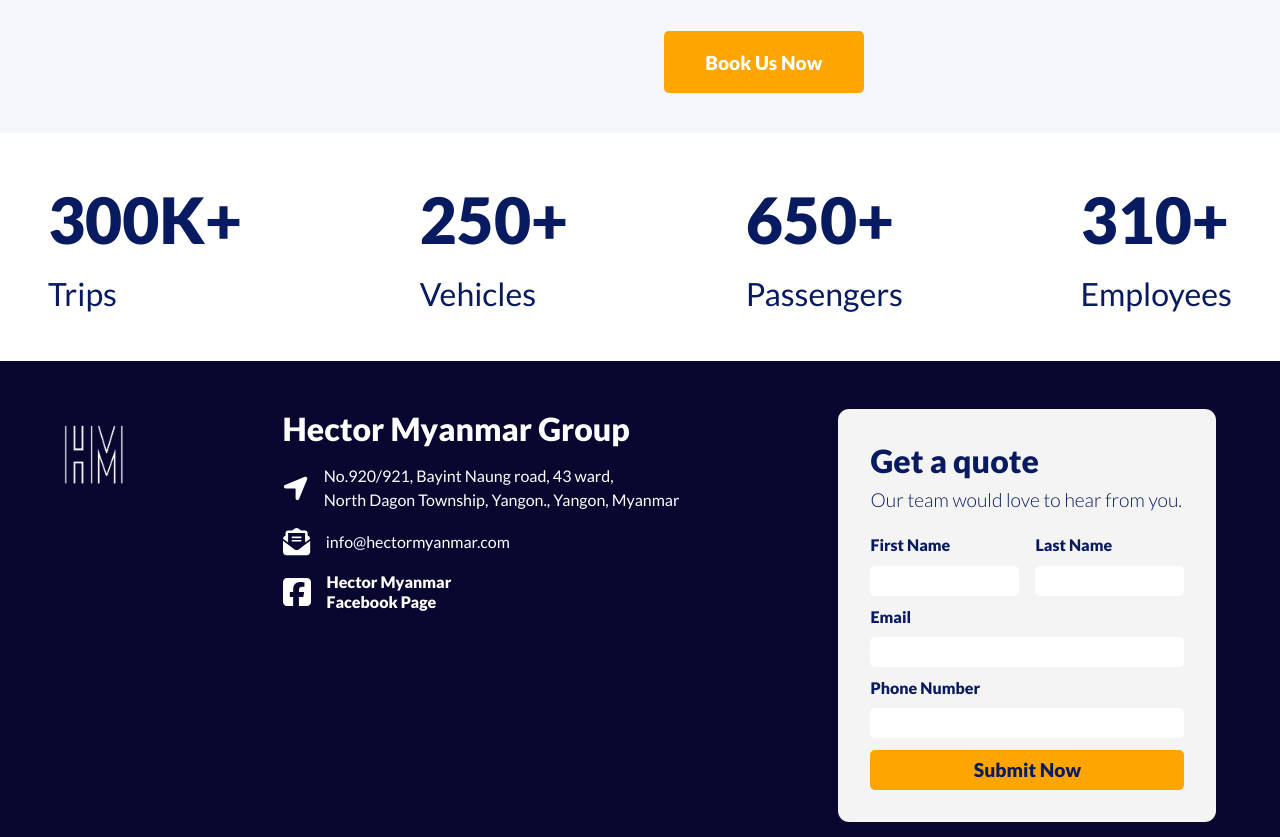
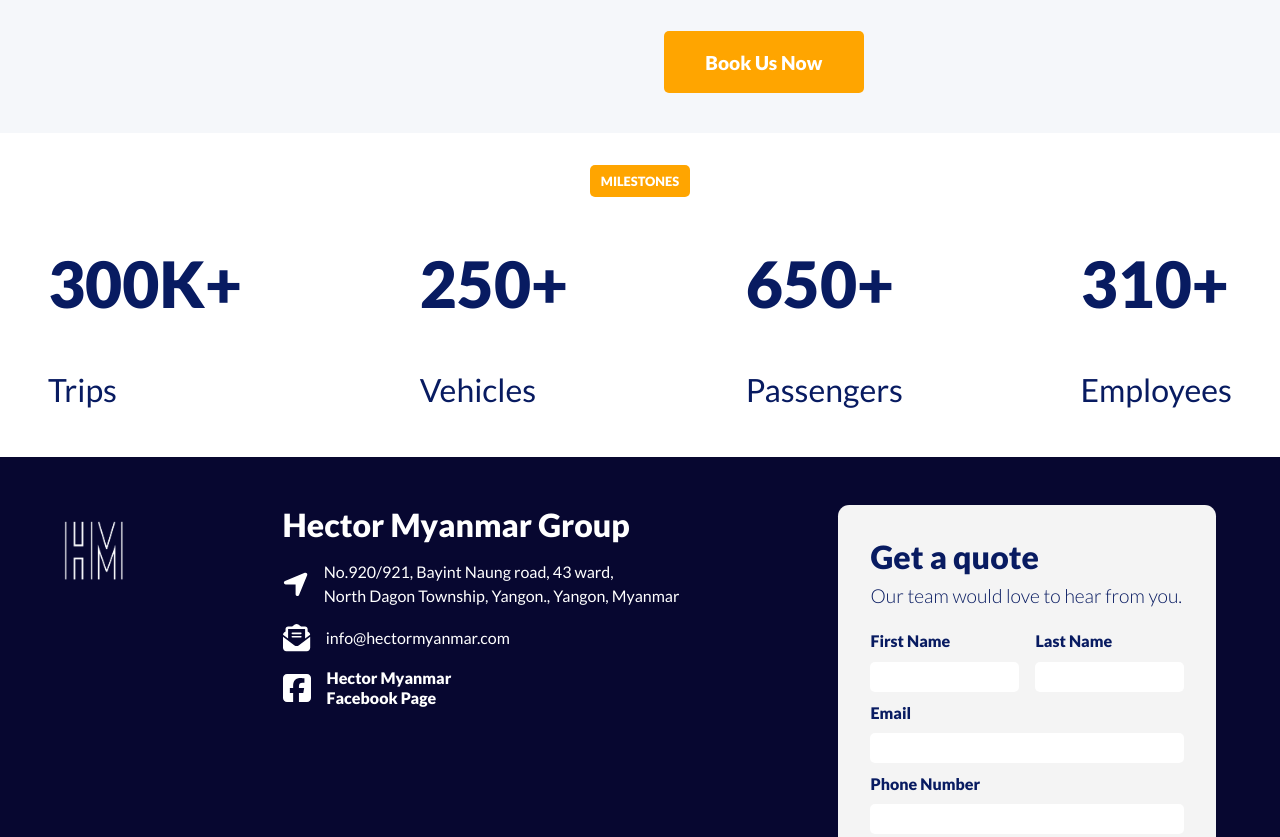
Before and after one commit to PhilipPhyoe/corporateTheme, a React (Vite) app in the folder frontend/: page / in a window 1280 px wide. Shown: the part 1960-2797 px from the top of the page. Built offline with nearby package versions, Linux system fonts and the light colour scheme.

Commit message:
make title box component

```diff
--- a/frontend/src/Components/Counters.jsx
+++ b/frontend/src/Components/Counters.jsx
@@ -1,13 +1,19 @@
 import Counter from "./Counter";
 import "../assets/Counters.css";
+import TitleBox from "./TitleBox";
 
 const Counters = () => {
   return (
-    <div className="counters">
-      <Counter start="0" end="300" multiply="K" counterTitle="Trips" />
-      <Counter start="0" end="250" counterTitle="Vehicles" />
-      <Counter start="250" end="650" counterTitle="Passengers" />
-      <Counter start="10" end="310" counterTitle="Employees" />
+    <div>
+      <div className="counter-title">
+        <TitleBox text="MILESTONES" />
+      </div>
+      <div className="counters">
+        <Counter start="0" end="300" multiply="K" counterTitle="Trips" />
+        <Counter start="0" end="250" counterTitle="Vehicles" />
+        <Counter start="250" end="650" counterTitle="Passengers" />
+        <Counter start="10" end="310" counterTitle="Employees" />
+      </div>
     </div>
   );
 };
--- a/frontend/src/Components/Features.jsx
+++ b/frontend/src/Components/Features.jsx
@@ -2,6 +2,7 @@
 import "../assets/Features.css";
 import { Link } from "react-router-dom";
 import { faArrowRight } from "@fortawesome/free-solid-svg-icons";
+import TitleBox from "./TitleBox";
 const Features = ({
   header,
   lowerThird1,
@@ -18,9 +19,7 @@
 }) => {
   return (
     <div className="features">
-      <div className="title-box">
-        <p className="title-text">SERVICES</p>
-      </div>
+      <TitleBox text="SERVICES" />
       <div className="feature-header">
         <h2 className="header-text">{header}</h2>
         <p className="header-lower-third">
--- /dev/null
+++ b/frontend/src/Components/TitleBox.jsx
@@ -0,0 +1,10 @@
+import "../assets/TitleBox.css";
+const TitleBox = ({ text }) => {
+  return (
+    <div className="title-box">
+      <p className="title-text">{text}</p>
+    </div>
+  );
+};
+
+export default TitleBox;
--- a/frontend/src/assets/Counters.css
+++ b/frontend/src/assets/Counters.css
@@ -1,3 +1,9 @@
+.counter-title {
+    margin-top: 2rem;
+    display: flex;
+    flex-direction: column;
+    align-items: center;
+}
 .counters {
     display: flex;
     column-gap: 2rem;
--- a/frontend/src/assets/Features.css
+++ b/frontend/src/assets/Features.css
@@ -8,19 +8,7 @@
     row-gap: 2rem;
     align-items: center;
 }
-.title-box {
-    width: 100px;
-    height: auto;
-    padding: 0.5rem 0rem 0.5rem 0rem;
-    background-color: orange;
-    border-radius: 5px;
-}
-.title-text {
-    font-size: 0.8rem;
-    color: white;
-    text-align: center;
-    font-weight: 900;
-}
+
 .header-text {
     color: var(--primary);
     font-weight: 900;
--- /dev/null
+++ b/frontend/src/assets/TitleBox.css
@@ -0,0 +1,13 @@
+.title-box {
+    width: 100px;
+    height: auto;
+    padding: 0.5rem 0rem 0.5rem 0rem;
+    background-color: orange;
+    border-radius: 5px;
+}
+.title-text {
+    font-size: 0.8rem;
+    color: white;
+    text-align: center;
+    font-weight: 900;
+}
```
